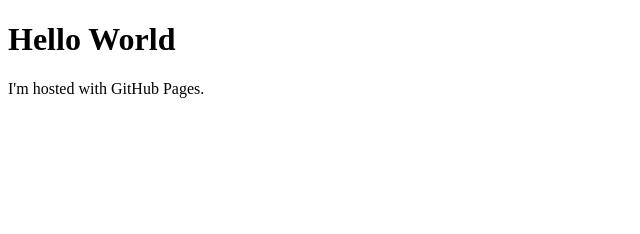
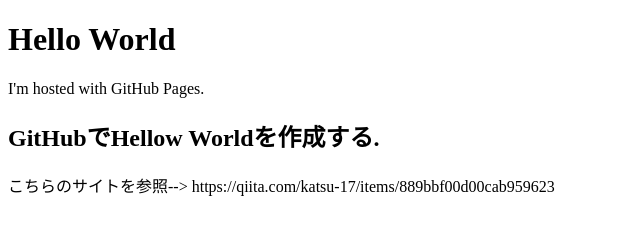
Before and after one commit to UjiharaSatoshi/uji20230704, a plain HTML site: page index.htm in a window 1280 px wide. Shown: the whole page, without its empty margins (0-640 px from the left). Drawn offline with Linux system fonts and the light colour scheme.

Commit message:
commit 2023/07/04 18:18

```diff
--- a/index.htm
+++ b/index.htm
@@ -3,5 +3,7 @@
 <body>
 <h1>Hello World</h1>
 <p>I'm hosted with GitHub Pages.</p>
+<h2>GitHubでHellow Worldを作成する.</h2>
+<p>こちらのサイトを参照--> https://qiita.com/katsu-17/items/889bbf00d00cab959623 </p>
 </body>
 </html>
```
